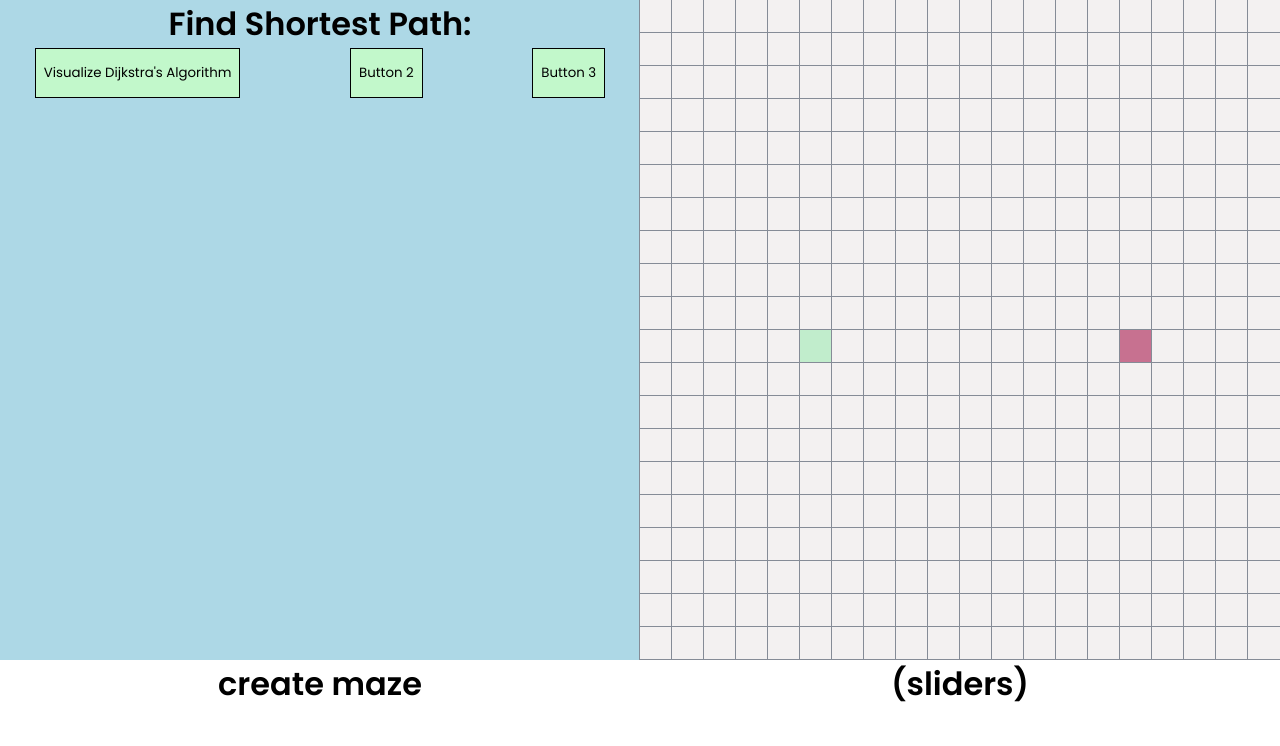
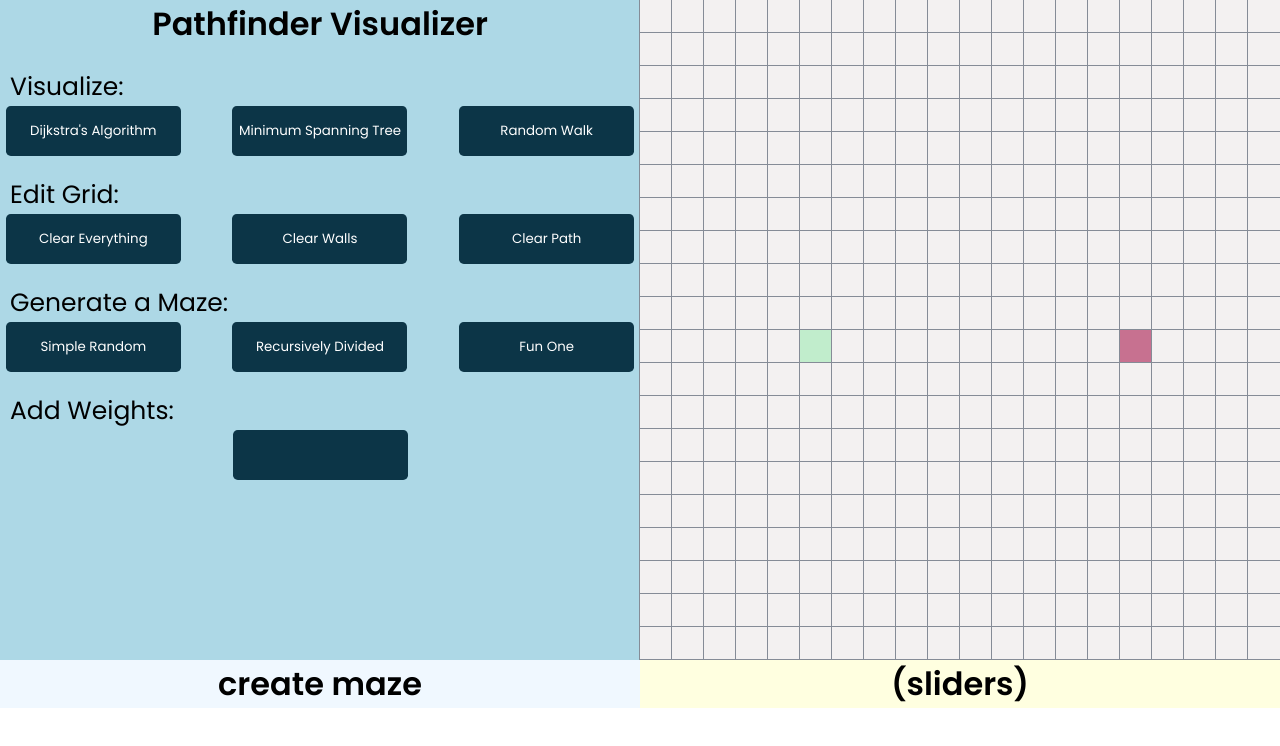
Before and after one commit to burninglilies/pathfinder-project, a React (Create React App) app: page / in a window 1280 px wide. Shown: the top 746 px of the page. Built offline with nearby package versions, Linux system fonts and the light colour scheme.

Commit message:
style edits

```diff
--- a/src/components/pathfinder/PathfinderUI.jsx
+++ b/src/components/pathfinder/PathfinderUI.jsx
@@ -21,19 +21,29 @@ export default class PathfinderUI extends Component {
         return (
           <div className='sections'>
             <div className='section__buttons'>
-                <h1>Find Shortest Path:</h1>
+                <h1>Pathfinder Visualizer</h1>
+                <p>Visualize:</p>
                 <div className="buttons">
-                    <button className='button__dijkstra'>
-                        Visualize Dijkstra's Algorithm
-                    </button>
-                    <button className='button__dijkstra'>
-                        Button 2
-                    </button>
-                    <button className='button__dijkstra'>
-                        Button 3
-                    </button>
+                    <button>Dijkstra's Algorithm</button>
+                    <button>Minimum Spanning Tree</button>
+                    <button>Random Walk</button>
                 </div>
-
+                <p>Edit Grid:</p>
+                <div className="buttons">
+                    <button>Clear Everything</button>
+                    <button>Clear Walls</button>
+                    <button>Clear Path</button>
+                </div>
+                <p>Generate a Maze:</p>
+                <div className="buttons">
+                    <button>Simple Random</button>
+                    <button>Recursively Divided</button>
+                    <button>Fun One</button>
+                </div>
+                <p>Add Weights:</p>
+                <div className="buttons">
+                    <button></button>
+                </div>
             </div>
             <div className="grid">
               {grid.map((row, rowIdx) => {
--- a/src/components/pathfinder/pathfinder.css
+++ b/src/components/pathfinder/pathfinder.css
@@ -1,7 +1,25 @@
-
 .sections {
   display: grid;
   grid-template-columns: repeat(2, 1fr);
+}
+
+.sections p {
+  margin-left: 10px;
+  margin-top: 20px;
+  text-align: left;
+  font-size: 25px;
+}
+
+.sections button {
+  background: rgb(12, 53, 71);
+  color: white;
+  width: 175px;
+  border-radius: 0.3rem;
+}
+
+.sections button:hover {
+  background: aliceblue;
+  color: rgb(12, 53, 71);
 }
 
 /* ============= GENERATE SHORTEST PATH SECTION ============= */
@@ -10,32 +28,24 @@
 }
 
 .buttons {
-
   display: flex;
   justify-content: space-around;
   gap: 2.5rem;
   height: 50px;
 }
 
-.button__dijkstra {
-  background: #C2F8CB;
-  padding: 8px 8px;
-  border: 1px solid black;
-
-}
-
-.button__dijkstra:hover {
-  background-color: aliceblue;
-}
-
 /* ============= GENERATE SHORTEST PATH SECTION ============= */
 .grid {
   background: gray;
-  width: auto;
 }
 
 /* ============= CREATE MAZE SECTION ============= */
-
+.section__maze {
+  background: aliceblue;
+}
 
 
 /* ============= SLIDER SECTION ============= */
+.section__slider {
+  background: lightyellow;
+}
```
